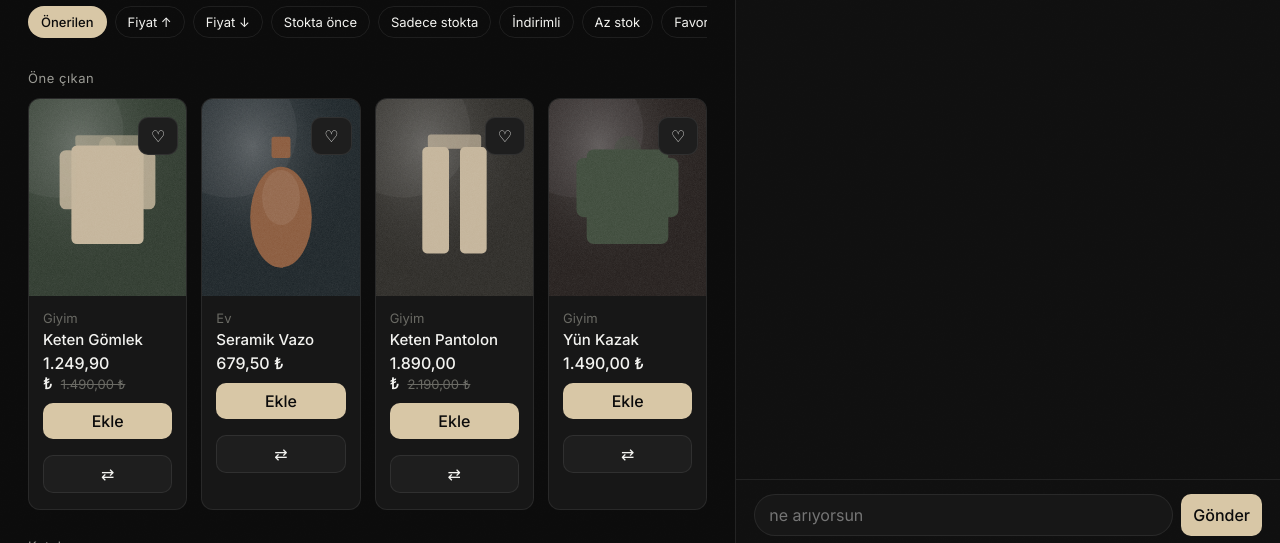
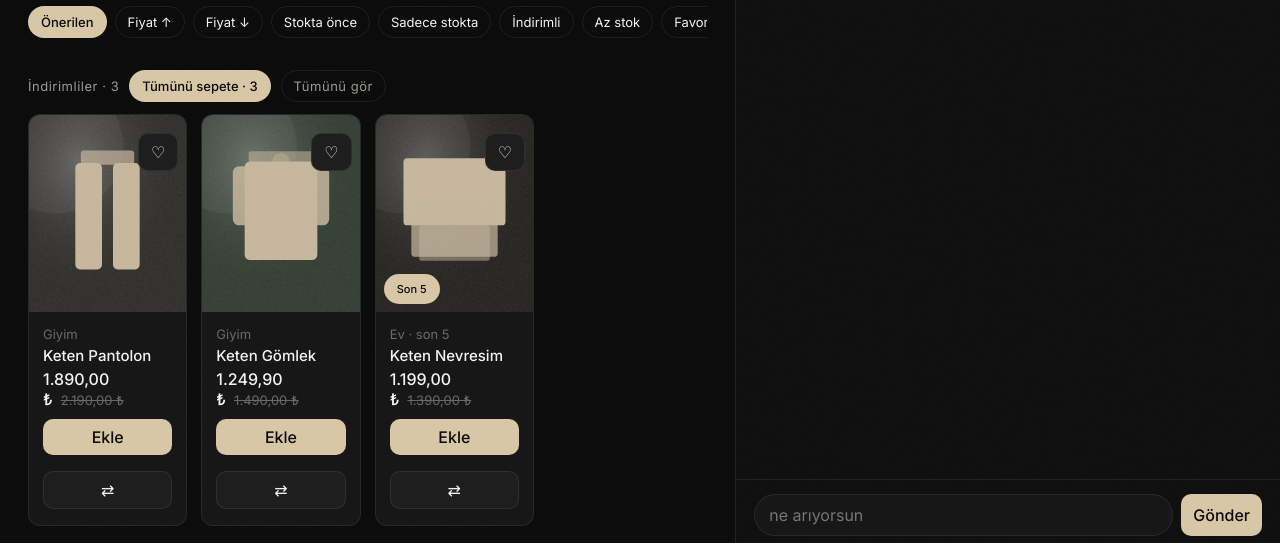
Before and after one commit to mattiasadem/qante-commerce, a Next.js app in the folder web/: page / in a window 1280 px wide. Shown: the part 257-800 px from the top of the page. Built offline with nearby package versions, Linux system fonts and the light colour scheme.

Commit message:
feat(home): İndirimliler rail UI (saleProducts rail + sale-add-all)

```diff
--- a/web/components/ui-shop-home.tsx
+++ b/web/components/ui-shop-home.tsx
@@ -51,6 +51,8 @@ export function HomeView({
     !query && !category && h.watchProducts.length > 0 && h.sort === "default" && !h.inStockOnly && !h.onSaleOnly && !h.lowStockOnly && !listMode;
   const showCompareRail =
     !query && !category && h.compareProducts.length > 0 && h.sort === "default" && !h.inStockOnly && !h.onSaleOnly && !h.lowStockOnly && !listMode;
+  const showSaleRail =
+    !query && !category && h.saleProducts.length > 0 && h.sort === "default" && !h.inStockOnly && !h.onSaleOnly && !h.lowStockOnly && !listMode;
 
   return (
     <div className="grid-wrap">
@@ -74,6 +76,11 @@ export function HomeView({
         ))}
         <button className={`chip ${h.inStockOnly ? "on" : ""}`} type="button" aria-pressed={h.inStockOnly} data-filter="in-stock" onClick={() => h.setInStockOnly((v) => !v)}>Sadece stokta</button>
         <button className={`chip ${h.onSaleOnly ? "on" : ""}`} type="button" aria-pressed={h.onSaleOnly} data-filter="on-sale" onClick={() => h.setOnSaleOnly((v) => !v)}>İndirimli</button>
+        {h.onSaleOnly && h.saleInStock.length ? (
+          <button className="chip on" type="button" data-cta="sale-add-all" disabled={h.saleBusy} onClick={() => void h.addAllSaleInStock()}>
+            {h.saleBusy ? "ekleniyor…" : `Tümünü sepete ekle · ${h.saleInStock.length}`}
+          </button>
+        ) : null}
         <button className={`chip ${h.lowStockOnly ? "on" : ""}`} type="button" aria-pressed={h.lowStockOnly} data-filter="low-stock" onClick={() => h.setLowStockOnly((v) => !v)}>Az stok</button>
         <button className={`chip ${h.favOnly ? "on" : ""}`} type="button" aria-pressed={h.favOnly} data-filter="favorites" onClick={() => h.setFavFilter(!h.favOnly)}>
           Favoriler{h.favIds.length ? ` · ${h.favIds.length}` : ""}
@@ -126,6 +133,28 @@ export function HomeView({
           </button>
         ) : null}
       </div>
+      {showSaleRail ? (
+        <>
+          <div className="section-label" style={{ display: "flex", gap: 10, alignItems: "center", flexWrap: "wrap" }}>
+            <span>İndirimliler · {h.saleProducts.length}</span>
+            {h.saleInStock.length ? (
+              <button
+                className="chip on"
+                type="button"
+                data-cta="sale-rail-add-all"
+                disabled={h.saleBusy}
+                onClick={() => void h.addAllSaleInStock()}
+              >
+                {h.saleBusy ? "ekleniyor…" : `Tümünü sepete · ${h.saleInStock.length}`}
+              </button>
+            ) : null}
+            <Link className="chip" href="/?sale=1" data-cta="sale-rail-see-all">
+              Tümünü gör
+            </Link>
+          </div>
+          <div className="featured" data-rail="sale">{h.saleProducts.slice(0, 4).map((p) => (<ProductCard key={p.id} product={p} />))}</div>
+        </>
+      ) : null}
       {showCompareRail ? (
         <>
           <div className="section-label" style={{ display: "flex", gap: 10, alignItems: "center", flexWrap: "wrap" }}>
@@ -270,7 +299,9 @@ export function HomeView({
                 ? "Favori yok"
                 : h.recentOnly
                   ? "Son bakılan yok"
-                  : undefined
+                  : h.onSaleOnly
+                    ? "İndirimli yok"
+                    : undefined
         }
         emptyHint={
           h.compareOnly
@@ -281,7 +312,9 @@ export function HomeView({
                 ? "Karttaki kalple favoriye ekle."
                 : h.recentOnly
                   ? "Ürün sayfalarına bakınca burada birikir."
-                  : undefined
+                  : h.onSaleOnly
+                    ? "Şu an indirimli ürün yok; filtreyi kapat veya başka kategori dene."
+                    : undefined
         }
       />
       <ShopFooter />
```
